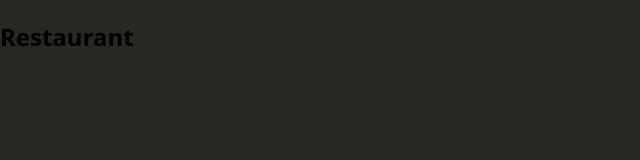
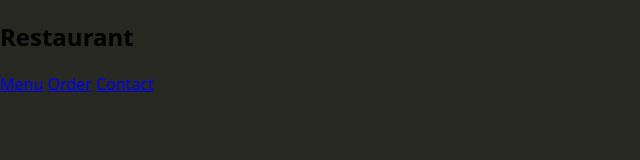
Before and after one commit to Josejpd3/Restaurant-Template, a website built with webpack: page client/index.html in a window 1280 px wide. Shown: the whole page, without its empty margins (0-640 px from the left). Built offline with nearby package versions, Linux system fonts and the light colour scheme.

Commit message:
item-list menu, order, contact links (client/index.html)

```diff
--- a/client/index.html
+++ b/client/index.html
@@ -14,7 +14,9 @@
     <div class="logo-section">
       <h2>Restaurant</h2>
     <div class="item-list">
-
+      <a href="#">Menu</a>
+      <a href="#">Order</a>
+      <a href="#">Contact</a>
     </div>
   </nav>
   <main id="main">
```
